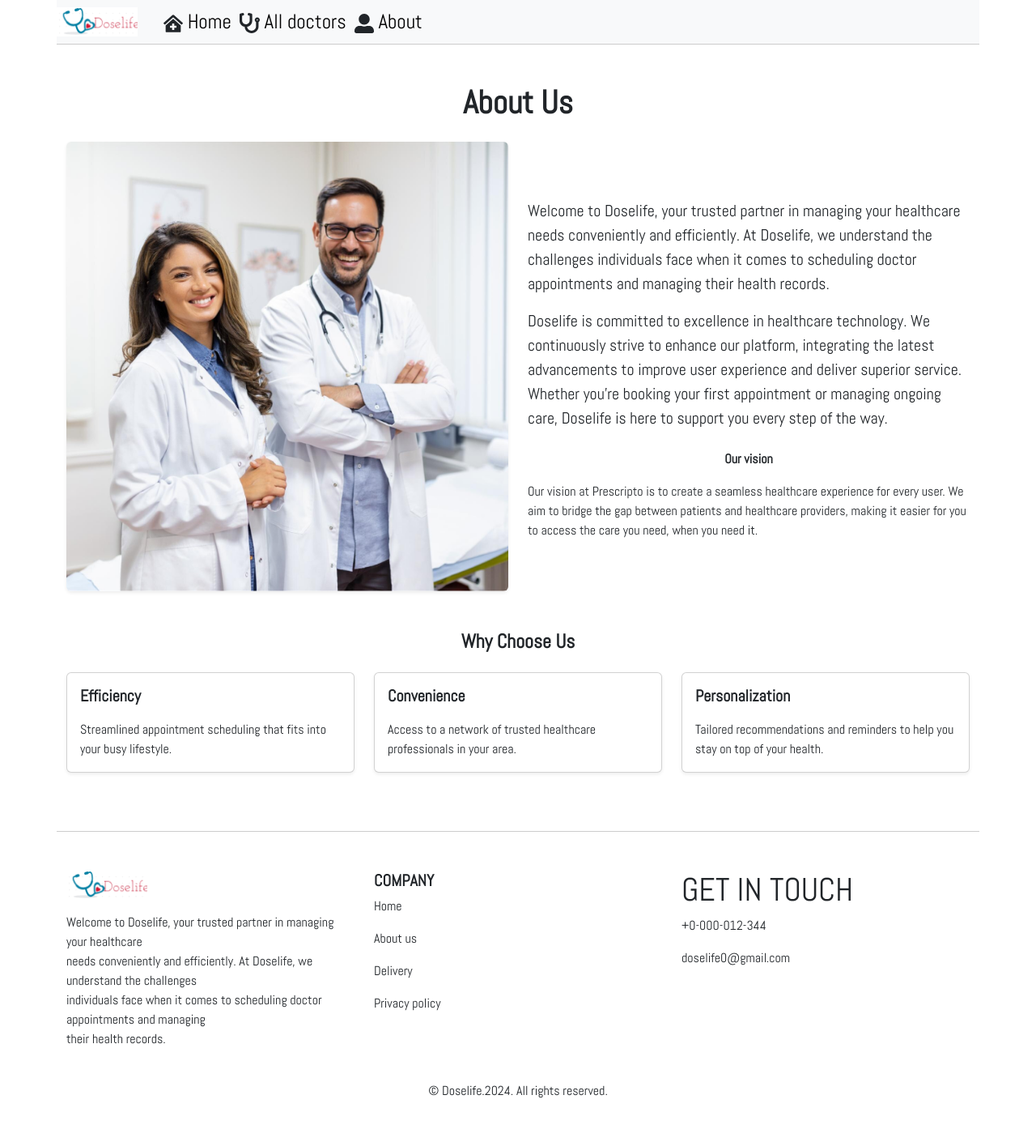
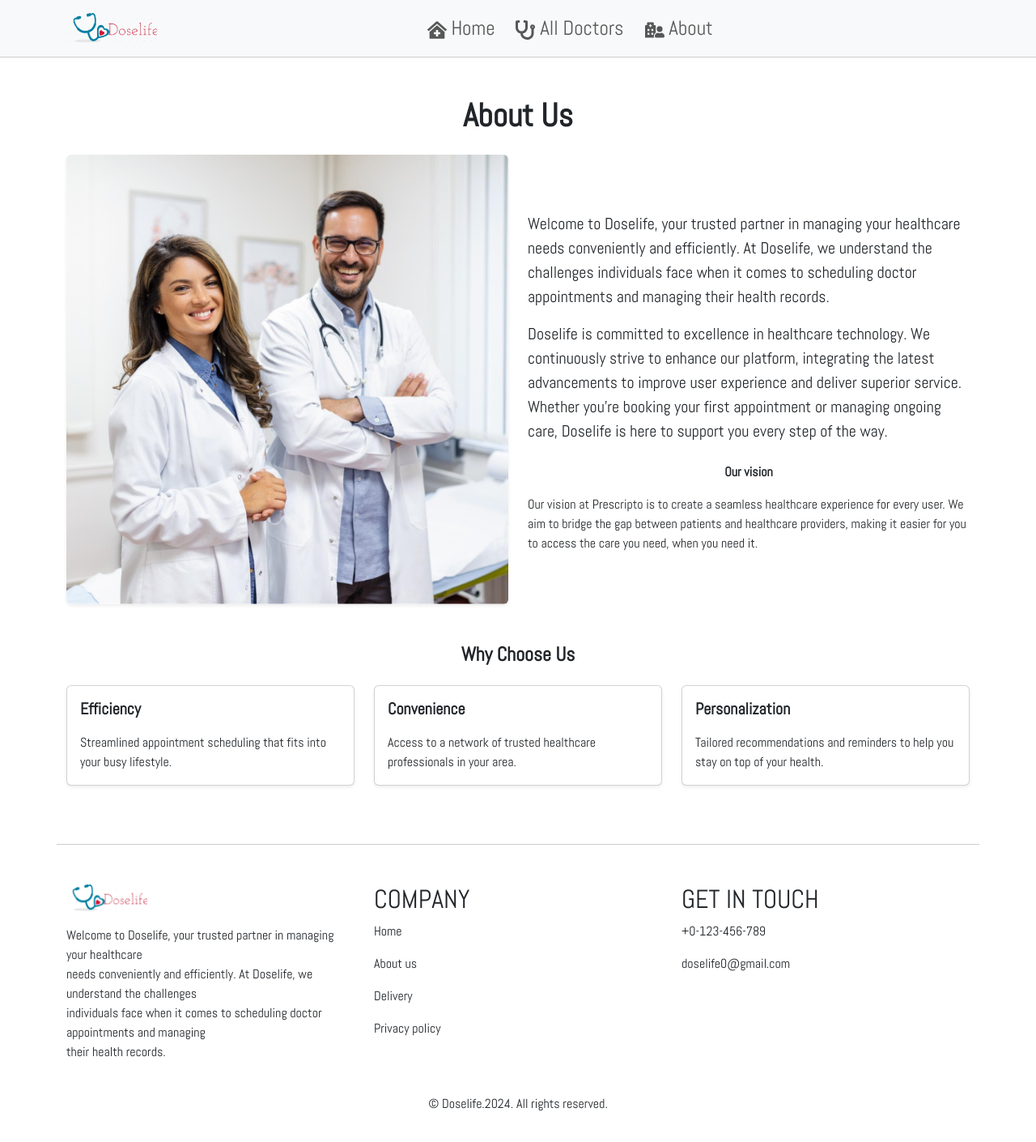
Before and after one commit to Koech161/dose-life--doctor-appointment, a React (Create React App) app: page /about in a window 1280 px wide. Shown: the top 1410 px of the page at 81% size. Built offline with nearby package versions, Linux system fonts and the light colour scheme.

Commit message:
toogle-navbar

```diff
--- a/public/index.html
+++ b/public/index.html
@@ -2,19 +2,19 @@
 <html lang="en">
   <head>
     <meta charset="utf-8" />
-    <link rel="icon" href="/src/assets/lg.png" />
+    <link rel="icon" href="../src/assets/lg.png" />
     <meta name="viewport" content="width=device-width, initial-scale=1" />
     <meta name="theme-color" content="#000000" />
     <meta
       name="description"
       content="Web site created using create-react-app"
     />
-    <link rel="apple-touch-icon" href="/src/assets/lg.png" />
+    <link rel="apple-touch-icon" href="../src/assets/lg.png" />
     <!--
       manifest.json provides metadata used when your web app is installed on a
       user's mobile device or desktop. See https://developers.google.com/web/fundamentals/web-app-manifest/
     -->
-    <link rel="manifest" href="/src/assets/lg.png" />
+    <link rel="manifest" href="../src/assets/lg.png" />
     <!--
       Notice the use of %PUBLIC_URL% in the tags above.
       It will be replaced with the URL of the `public` folder during the build.
--- a/src/components/Doctordetails.js
+++ b/src/components/Doctordetails.js
@@ -6,9 +6,8 @@
 export const Doctordetails = () => {
     const [selectedTime, setSelectedTime] = useState('');
     const {id} = useParams()
-    console.log('ID from URL:', id);
+
     const doctor = doctors.find(doc => doc._id === id)
-    console.log('Doctor Data:', doctor);
     const times = ['09:00 AM', '10:00 AM', '11:00 AM', '01:00 PM', '02:00 PM', '03:00 PM']
     if (!doctor) {
         return <p>Doctor not found</p>;
@@ -17,7 +16,7 @@
     <div className='container'>
             <div className='details row'>
                 <div className='col-md-4'>
-                <img className='card bg-primary' src={doctor.image} alt={doctor.name}/>
+                <img className='card bg-primary img-fluid' src={doctor.image} alt={doctor.name}/>
                 </div>
                 <div className='col-md-8'>
                 <div className='card p-3'>
--- a/src/components/Footer.js
+++ b/src/components/Footer.js
@@ -12,7 +12,7 @@
            individuals face when it comes to scheduling doctor appointments and managing <br></br>their health records.</p>
       </div>
         <div className='col-md-4 mb-4'>
-            <h1 className='lead fw-bold'>COMPANY</h1>
+            <h2 className=''>COMPANY</h2>
             <p>Home</p>
             <p>About us</p>
             <p>Delivery</p>
@@ -20,8 +20,8 @@
 
         </div>
         <div className='col-md-3  '>
-            <h1>GET IN TOUCH</h1>
-            <p>+0-000-012-344</p>
+            <h2>GET IN TOUCH</h2>
+            <p>+0-123-456-789</p>
             <p>doselife0@gmail.com</p>
         </div>
     </div>
--- a/src/components/Home.js
+++ b/src/components/Home.js
@@ -8,6 +8,9 @@
  const navigate = useNavigate()
   const handleclik = (id) =>{
       navigate(`/doctors/${id}`)
+  }
+  const handledoctors= ()=> {
+    navigate('/doctors')
   }
   return (
     <div className='home'>
@@ -20,9 +23,9 @@
             <img className='group-img img-fluid' src={assets.group_profiles}   alt='group-profiles'/>
             <p>Simply browse through our extensive list of trusted doctors,<br></br>
             schedule your appointment hassle-free.</p>
-            <button className='btn btn-light ' >Book appointment   <img src={assets.arrow_icon} alt='arrow'/> </button>
+            <button className='btn btn-light ' onClick={handledoctors} >Book appointment   <img src={assets.arrow_icon} alt='arrow'/> </button>
             </div>
-            <img className='header-img ' src={assets.header_img} alt='header'/>
+            <img className='header-img card-img' src={assets.header_img} alt='header'/>
             </div>
             <div className='speciality mt-4'>
                <h3>Find by Speciality
@@ -56,7 +59,7 @@
                       </div>
                   ))}
                   </div>
-                  <button className='btn btn-light bg-primary'  onClick={()=>handleclik(doctors)}>More <span>{'>'}{'>'}</span></button>
+                  <button className='btn btn-light bg-primary'  onClick={handledoctors}>More <span>{'>'}{'>'}</span></button>
                 </div>
 
 
@@ -66,7 +69,7 @@
                   <button className='btn btn-light'>Create account</button>
             </div>
                   <div>
-                    <img src={assets.appointment_img} alt='appointment'/>
+                    <img className='img-fluid mb-4' src={assets.appointment_img} alt='appointment'/>
                   </div>
            </div>
         </div>
--- a/src/components/Navbar.js
+++ b/src/components/Navbar.js
@@ -1,31 +1,43 @@
 import React from 'react'
 import { Link } from 'react-router-dom'
 import '../style/Navbar.css'
-import {  FaClinicMedical, FaStethoscope, FaUserAlt } from 'react-icons/fa'
+import {  FaClinicMedical,  FaHospitalUser, FaStethoscope,} from 'react-icons/fa'
 import logo from '../assets/lg.png'
 
 const Navbar = () => {
+
   return (
-    <div className='nav  navbar nav-bar container navbar-expand-lg navbar-light bg-light'>
-      <div className='logo'>
-        <img src={logo}  alt='logo'/>
+    <nav className="navbar navbar-expand-lg navbar-light bg-light">
+      <div className="container">
+        <Link className="navbar-brand" to="/">
+          <img src={logo} alt="logo" style={{ height: '40px' }} />
+        </Link>
+        <button className="navbar-toggler" type="button" data-bs-toggle="collapse" data-bs-target="#navbarNav" aria-controls="navbarNav" aria-expanded="false" aria-label="Toggle navigation">
+          <span className="navbar-toggler-icon"></span>
+        </button>
+        <div className="collapse navbar-collapse" id="navbarNav">
+          <ul className="navbar-nav">
+            <li className="nav-item">
+              <Link className="nav-link" to="/">
+                <FaClinicMedical size={24} /> Home
+              </Link>
+            </li>
+            <li className="nav-item">
+              <Link className="nav-link" to="/doctors">
+                <FaStethoscope size={24} /> All Doctors
+              </Link>
+            </li>
+            <li className="nav-item">
+              <Link className="nav-link" to="/about">
+                <FaHospitalUser size={24} /> About
+              </Link>
+            </li>
+          </ul>
+        </div>
       </div>
-     <nav>
-        <ul>
-            <li>
-            <FaClinicMedical size={24}/> <Link to="/"> Home</Link>
-            </li>
-            <li>
-             <FaStethoscope/> <Link to='/doctors'>All doctors</Link>
-            </li>
-            <li>
-            <FaUserAlt size={24}/>  <Link to="/about"> About</Link>
-            </li>
+    </nav>
+  );
 
-        </ul>
-     </nav>
-    </div>
-  )
 }
 
 export default Navbar
--- a/src/style/About.css
+++ b/src/style/About.css
@@ -1,6 +1,7 @@
 .hover-bg-primary:hover{
    background-color: rgb(82, 82, 243);
    color: white;
+   cursor: pointer;
 }
 /* .................All Doctors..................... */
 .shadow-sm{
```
